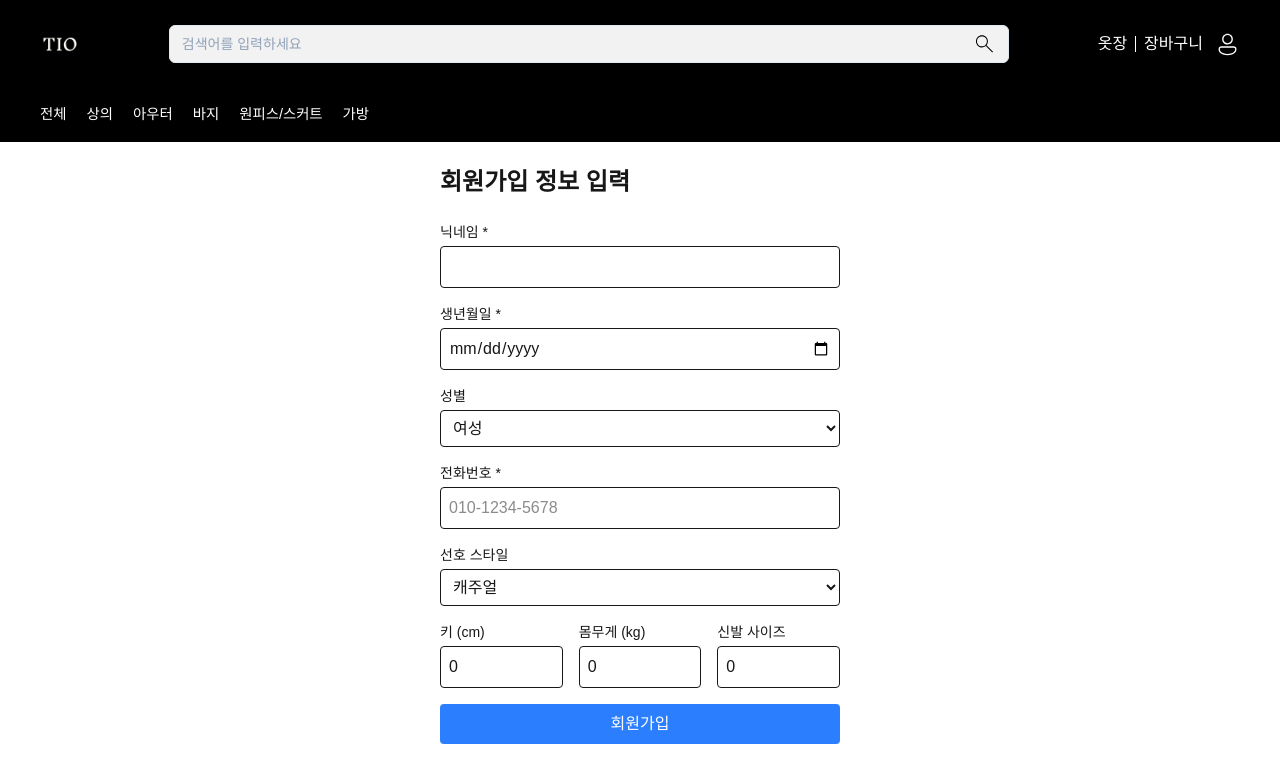
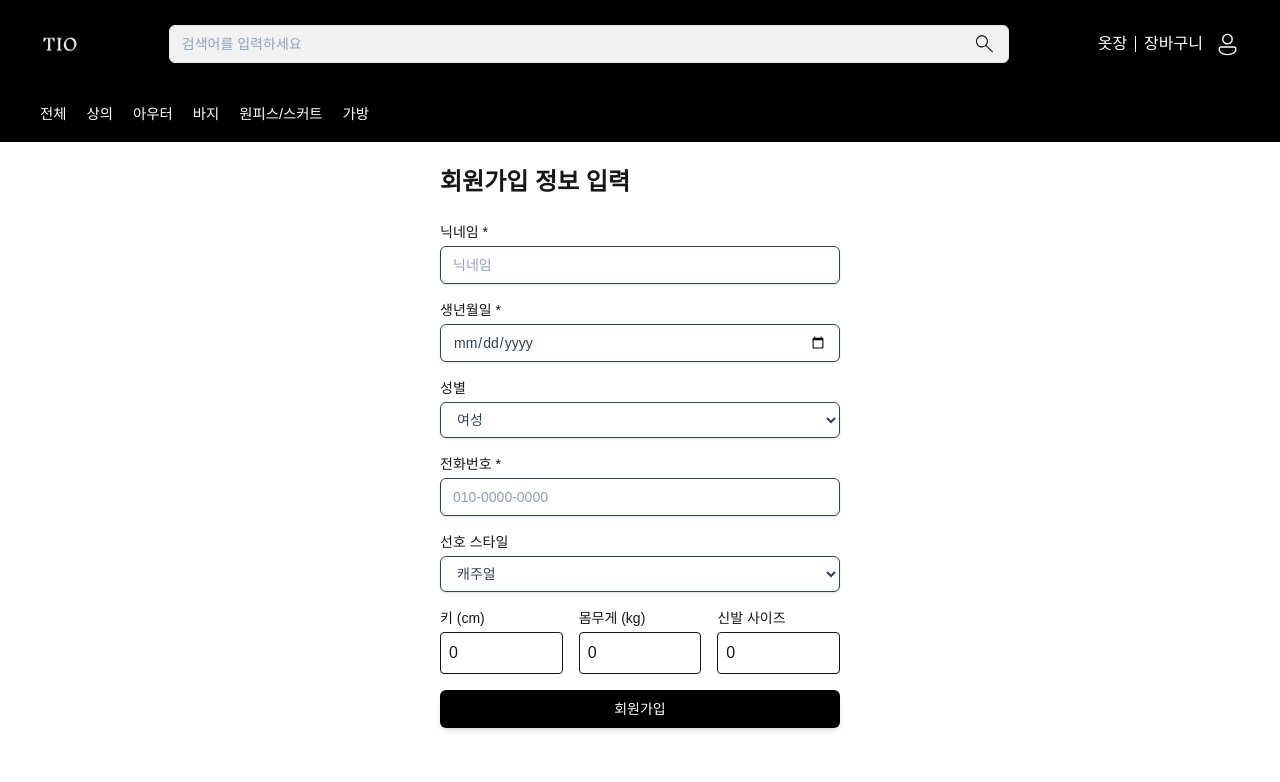
Before and after one commit to TryItOn-TIO/TryItOn-frontend, a Next.js app: page /signup/oauth in a window 1280 px wide. Shown: the top 782 px of the page. Built offline with nearby package versions, Linux system fonts and the light colour scheme; no server answers.

Commit message:
feat: 이메일 회원가입 2단계 성공 #1

```diff
--- a/src/app/signup/_components/SendVerification.tsx
+++ b/src/app/signup/_components/SendVerification.tsx
@@ -18,7 +18,9 @@ const SendVerification = ({
 }: SendVerificationProps) => {
   const [error, setError] = useState("");
 
-  const handleClick = async () => {
+  const handleClick = async (e: React.FormEvent) => {
+    e.preventDefault();
+
     if (!validateEmail(data.email)) {
       alert("이메일 형식이 올바르지 않습니다.");
       return;
@@ -43,7 +45,7 @@ const SendVerification = ({
       어서오세요!
       <br />
       가입하실 이메일을 입력해주세요.
-      <div className="my-10 flex flex-col gap-8">
+      <form onSubmit={handleClick} className="my-10 flex flex-col gap-8">
         <InputText
           placeholder="이메일"
           value={data.email}
@@ -54,8 +56,8 @@ const SendVerification = ({
           isValid={error == ""}
           errorMessage={error}
         />
-        <BlackButton text="인증번호 발송" handleClick={handleClick} />
-      </div>
+        <BlackButton text="인증번호 발송" />
+      </form>
     </div>
   );
 };
--- a/src/app/signup/_components/SignupForm.tsx
+++ b/src/app/signup/_components/SignupForm.tsx
@@ -2,6 +2,8 @@ import { useState } from "react";
 import { GoogleSignupRequest } from "@/types/auth";
 import { Gender } from "@/constants/Gender";
 import { Style } from "@/constants/Style";
+import InputText from "@/components/forms/InputText";
+import BlackButton from "@/components/common/BlackButton";
 
 const SignupForm = ({
   onSubmit,
@@ -17,6 +19,8 @@ const SignupForm = ({
     height: 0,
     weight: 0,
     shoeSize: 0,
+    avatarBaseImageUrl: "",
+    userBaseImageUrl: "string",
   });
 
   const handleSubmit = (e: React.FormEvent) => {
@@ -49,25 +53,20 @@ const SignupForm = ({
     <form onSubmit={handleSubmit} className="space-y-4">
       <div>
         <label className="block text-sm font-medium mb-1">닉네임 *</label>
-        <input
+        <InputText
+          placeholder="닉네임"
           type="text"
-          name="username"
           value={formData.username}
-          onChange={handleChange}
-          className="w-full p-2 border rounded"
-          required
+          handleChange={setFormData}
         />
       </div>
 
       <div>
         <label className="block text-sm font-medium mb-1">생년월일 *</label>
-        <input
+        <InputText
           type="date"
-          name="birthDate"
           value={formData.birthDate}
-          onChange={handleChange}
-          className="w-full p-2 border rounded"
-          required
+          handleChange={setFormData}
         />
       </div>
 
@@ -77,7 +76,7 @@ const SignupForm = ({
           name="gender"
           value={formData.gender}
           onChange={handleChange}
-          className="w-full p-2 border rounded"
+          className="w-full bg-transparent text-slate-700 text-sm border border-slate-700 rounded-md px-3 py-2 transition duration-300 ease focus:outline-none focus:border-slate-400 hover:border-slate-300 shadow-sm focus:shadow"
         >
           <option value={Gender.M}>남성</option>
           <option value={Gender.F}>여성</option>
@@ -86,14 +85,11 @@ const SignupForm = ({
 
       <div>
         <label className="block text-sm font-medium mb-1">전화번호 *</label>
-        <input
+        <InputText
+          placeholder="010-0000-0000"
           type="tel"
-          name="phoneNum"
           value={formData.phoneNum}
-          onChange={handleChange}
-          placeholder="010-1234-5678"
-          className="w-full p-2 border rounded"
-          required
+          handleChange={setFormData}
         />
       </div>
 
@@ -103,7 +99,7 @@ const SignupForm = ({
           name="preferredStyle"
           value={formData.preferredStyle}
           onChange={handleChange}
-          className="w-full p-2 border rounded"
+          className="w-full bg-transparent text-slate-700 text-sm border border-slate-700 rounded-md px-3 py-2 transition duration-300 ease focus:outline-none focus:border-slate-400 hover:border-slate-300 shadow-sm focus:shadow"
         >
           <option value={Style.CASUAL}>캐주얼</option>
           <option value={Style.STREET}>스트릿</option>
@@ -149,18 +145,12 @@ const SignupForm = ({
             value={formData.shoeSize}
             onChange={handleChange}
             className="w-full p-2 border rounded"
-            min="200"
+            min="150"
             max="350"
           />
         </div>
       </div>
-
-      <button
-        type="submit"
-        className="w-full bg-blue-500 text-white p-2 rounded hover:bg-blue-600 disabled:opacity-50"
-      >
-        회원가입
-      </button>
+      <BlackButton text="회원가입" />
     </form>
   );
 };
--- /dev/null
+++ b/src/app/signup/_components/Success.tsx
@@ -0,0 +1,7 @@
+import React from "react";
+
+const Success = () => {
+  return <div>Success</div>;
+};
+
+export default Success;
--- /dev/null
+++ b/src/app/signup/_components/VerifyCode.tsx
@@ -0,0 +1,75 @@
+import { verifyCode } from "@/api/auth";
+import BlackButton from "@/components/common/BlackButton";
+import React, { Dispatch, SetStateAction, useRef, useState } from "react";
+
+type VerifyCodeProps = {
+  setStep: Dispatch<SetStateAction<number>>;
+  email: string;
+};
+
+const VerifyCode = ({ setStep, email }: VerifyCodeProps) => {
+  const [codeDigits, setCodeDigits] = useState<string[]>(Array(6).fill(""));
+  const inputsRef = useRef<(HTMLInputElement | null)[]>([]);
+
+  const handleChange = (index: number, value: string) => {
+    if (!/^\d?$/.test(value)) return; // 숫자 한 글자만 허용
+    const newDigits = [...codeDigits];
+    newDigits[index] = value;
+    setCodeDigits(newDigits);
+
+    // 다음 input으로 이동
+    if (value && index < 5) {
+      inputsRef.current[index + 1]?.focus();
+    }
+  };
+
+  const handleKeyDown = (index: number, e: React.KeyboardEvent) => {
+    if (e.key === "Backspace" && !codeDigits[index] && index > 0) {
+      inputsRef.current[index - 1]?.focus();
+    }
+  };
+
+  const handleSubmit = async () => {
+    const code = codeDigits.join("");
+    if (code.length < 6) {
+      alert("6자리 인증번호를 입력해주세요.");
+      return;
+    }
+
+    const response = await verifyCode({ code, email });
+
+    if (response) {
+      setStep(3);
+    } else {
+      alert("인증번호가 올바르지 않습니다.");
+    }
+  };
+
+  return (
+    <div className="flex flex-col items-center space-y-4">
+      <div className="text-sm text-gray-700 mt-10 mb-8">
+        메일로 발송된 인증코드 6자리를 입력해주세요
+      </div>
+      <div className="flex gap-2 mb-24">
+        {codeDigits.map((digit, idx) => (
+          <input
+            key={idx}
+            type="text"
+            inputMode="numeric"
+            maxLength={1}
+            value={digit}
+            onChange={(e) => handleChange(idx, e.target.value)}
+            onKeyDown={(e) => handleKeyDown(idx, e)}
+            ref={(el) => {
+              inputsRef.current[idx] = el;
+            }}
+            className="w-10 h-12 text-center border border-gray-300 rounded text-lg"
+          />
+        ))}
+      </div>
+      <BlackButton text="확인" handleClick={handleSubmit} />
+    </div>
+  );
+};
+
+export default VerifyCode;
--- a/src/components/common/BlackButton.tsx
+++ b/src/components/common/BlackButton.tsx
@@ -1,11 +1,12 @@
 type BlackButtonProps = {
   text: string;
-  handleClick: () => void;
+  handleClick?: () => void;
 };
 
 const BlackButton = (props: BlackButtonProps) => {
   return (
     <button
+      type="submit"
       onClick={props.handleClick}
       className={`w-full cursor-pointer rounded-md bg-black py-2 px-4 border border-transparent text-center text-sm text-white transition-all shadow-md hover:shadow-lg focus:bg-gray-100 focus:text-black focus:shadow-none active:bg-gray-100 hover:bg-gray-100 hover:text-black active:shadow-none disabled:pointer-events-none disabled:opacity-50 disabled:shadow-none`}
     >
--- a/src/components/forms/InputText.tsx
+++ b/src/components/forms/InputText.tsx
@@ -1,7 +1,7 @@
 import React, { Dispatch, SetStateAction } from "react";
 
 type InputTextProps = {
-  placeholder: string;
+  placeholder?: string;
   value: string;
   handleChange: Dispatch<SetStateAction<any>>;
   type: string;
@@ -12,6 +12,7 @@ type InputTextProps = {
 const InputText = (props: InputTextProps) => {
   return (
     <>
+      <div>
         <input
           type={props.type}
           className={`w-full bg-transparent placeholder:text-slate-400 text-slate-700 text-sm border border-${
@@ -24,6 +25,7 @@ const InputText = (props: InputTextProps) => {
         {props.errorMessage && (
           <p className="text-xs text-red-500 mt-1">{props.errorMessage}</p>
         )}
+      </div>
     </>
   );
 };
```
Lines whose indentation alone changed are shown as unchanged.
